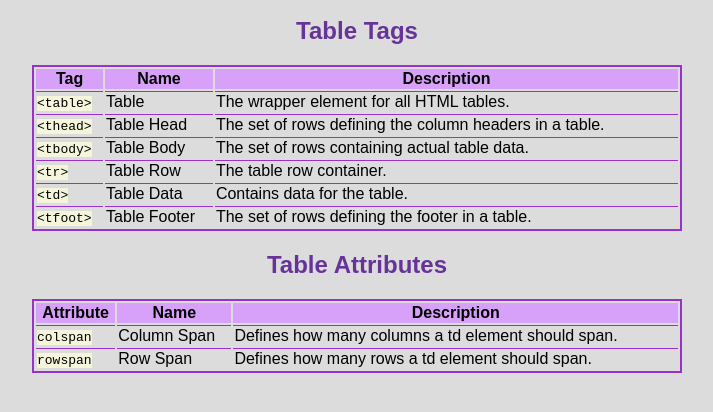
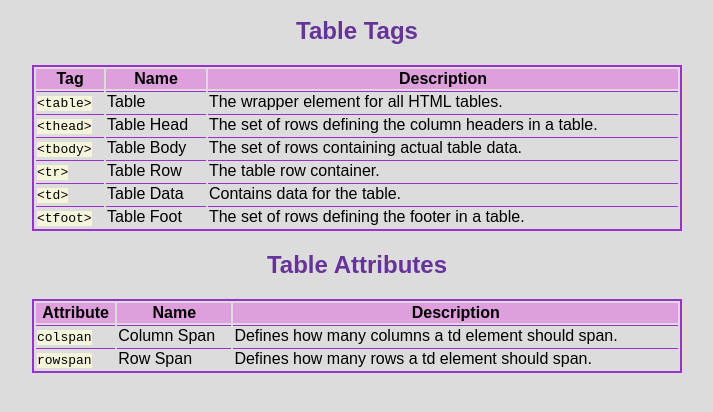
Before and after one commit to SolomanGarcia/ca-cheat-sheet, a plain HTML site: page index.html in a window 1280 px wide. Shown: the part 48-460 px from the top of the page, without its empty margins (283-996 px from the left). Drawn offline with Linux system fonts and the light colour scheme.

Commit message:
fix colors

```diff
--- a/index.html
+++ b/index.html
@@ -50,7 +50,7 @@
       </tr>
       <tr>
         <td><span>&lt;tfoot&gt;</span></td>
-        <td>Table Footer</td>
+        <td>Table Foot</td>
         <td>The set of rows defining the footer in a table.</td>
       </tr>
     </tbody>
--- a/style.css
+++ b/style.css
@@ -19,7 +19,7 @@ h2 {
   font-size: 1.5em;
   text-align: center;
   color: #663399;
-  margin: 19.92px;
+  margin: 20px 0;
 }
 
 span {
@@ -39,7 +39,7 @@ th {
   font-weight: bold;
   padding: 1px;
   border-spacing: 2px;
-  background-color: #d7a1f9;
+  background-color: plum;
 }
 
 td {
```
